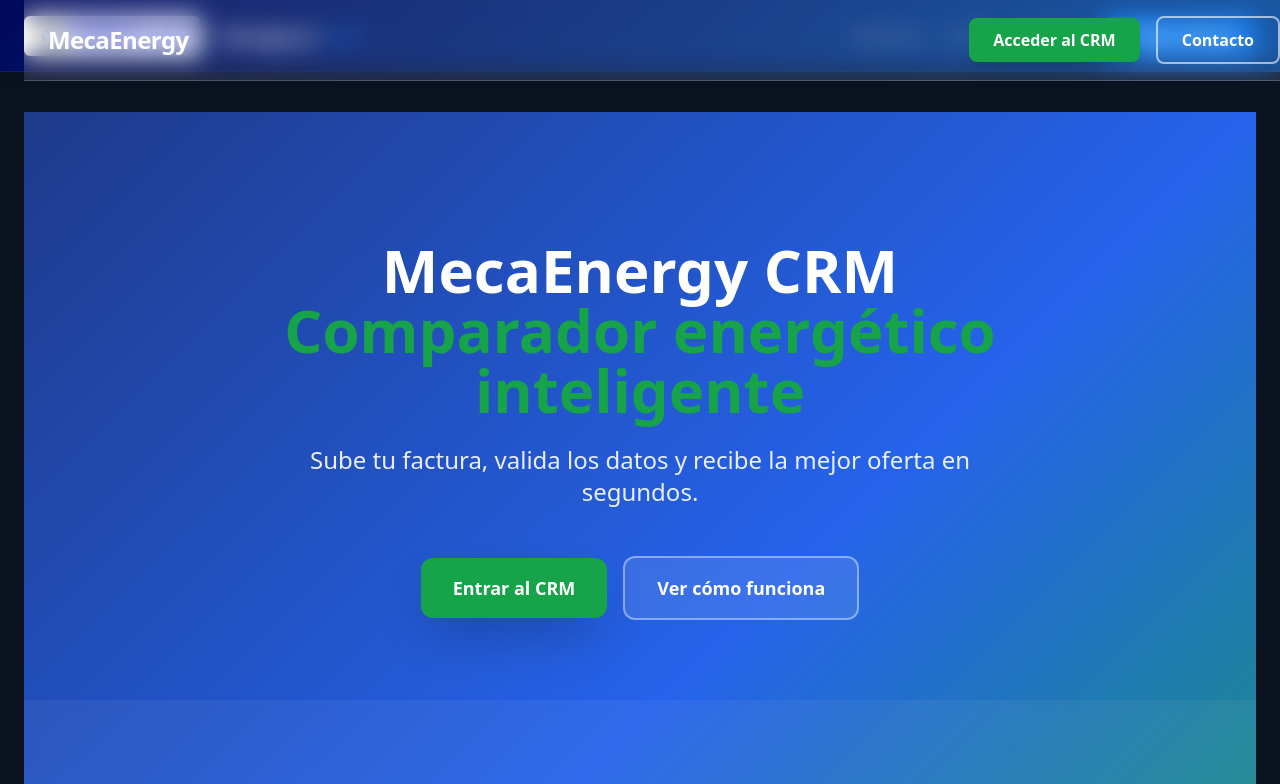
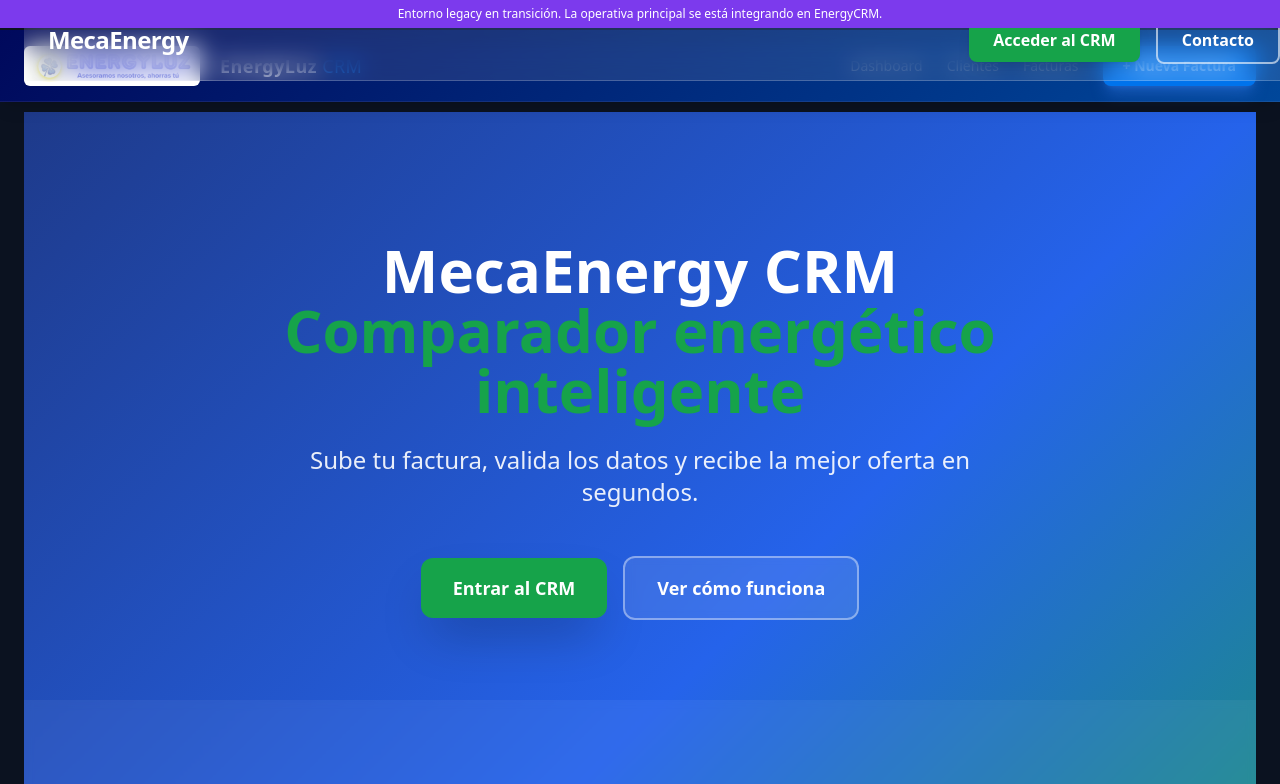
Before and after one commit to ismaelz001/RapidEnergy, a Next.js app: page / in a window 1280 px wide. Shown: the top 784 px of the page. Built offline with nearby package versions, Linux system fonts and the light colour scheme; no server answers.

Commit message:
ui: add legacy transition banner to global layout

```diff
--- a/app/layout.js
+++ b/app/layout.js
@@ -19,8 +19,13 @@
   return (
     <html lang="es">
       <body className={`min-h-screen bg-[#0B1220] text-[#F1F5F9] ${poppins.variable} font-sans`}>
+        {/* Banner legacy */}
+        <div className="fixed top-0 w-full z-[60] bg-[#7C3AED] text-white text-center text-xs py-1.5 font-medium">
+          Entorno legacy en transición. La operativa principal se está integrando en EnergyCRM.
+        </div>
+
         {/* Header EnergyLuz Gradient */}
-        <header className="fixed top-0 w-full z-50 h-[72px] bg-gradient-premium border-b border-[rgba(255,255,255,0.08)] shadow-lg">
+        <header className="fixed top-[30px] w-full z-50 h-[72px] bg-gradient-premium border-b border-[rgba(255,255,255,0.08)] shadow-lg">
           <div className="mx-auto flex h-full max-w-7xl items-center justify-between px-6">
             {/* Logo */}
             <div className="flex items-center gap-3">
```
